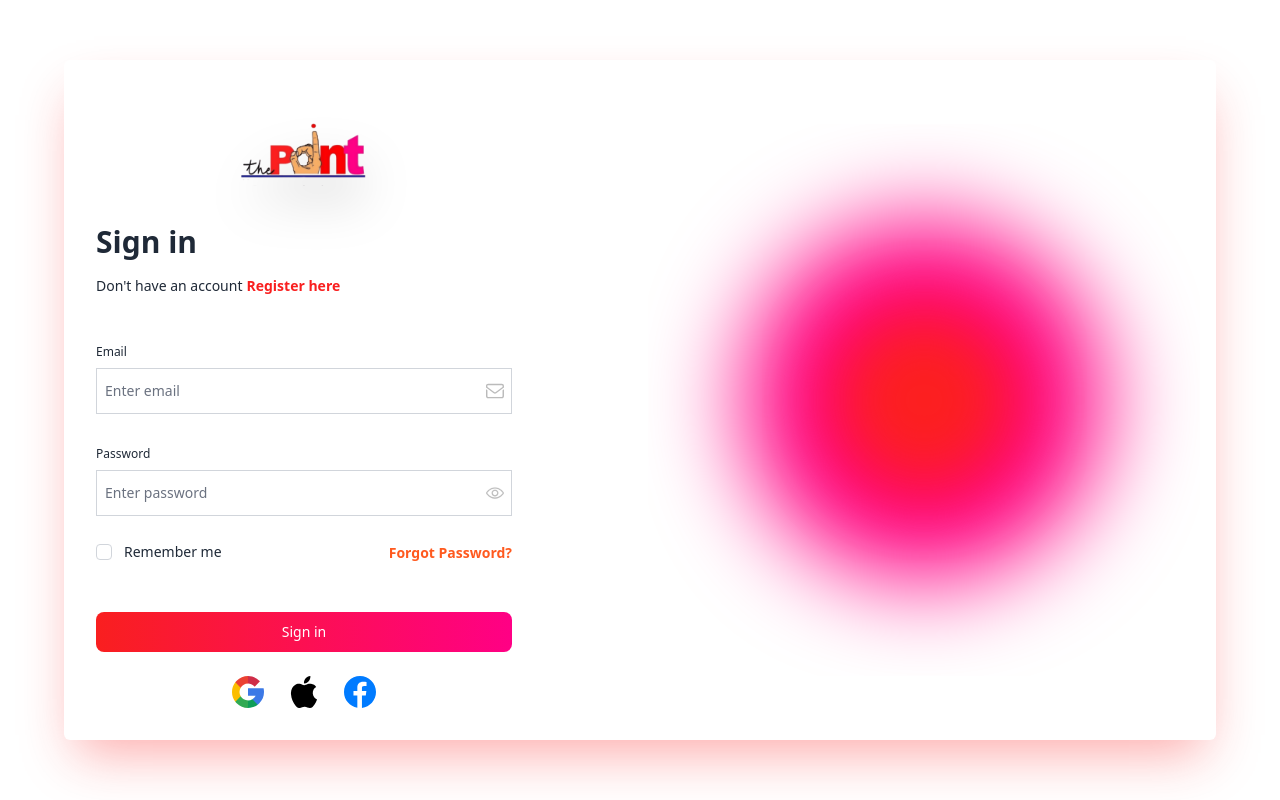
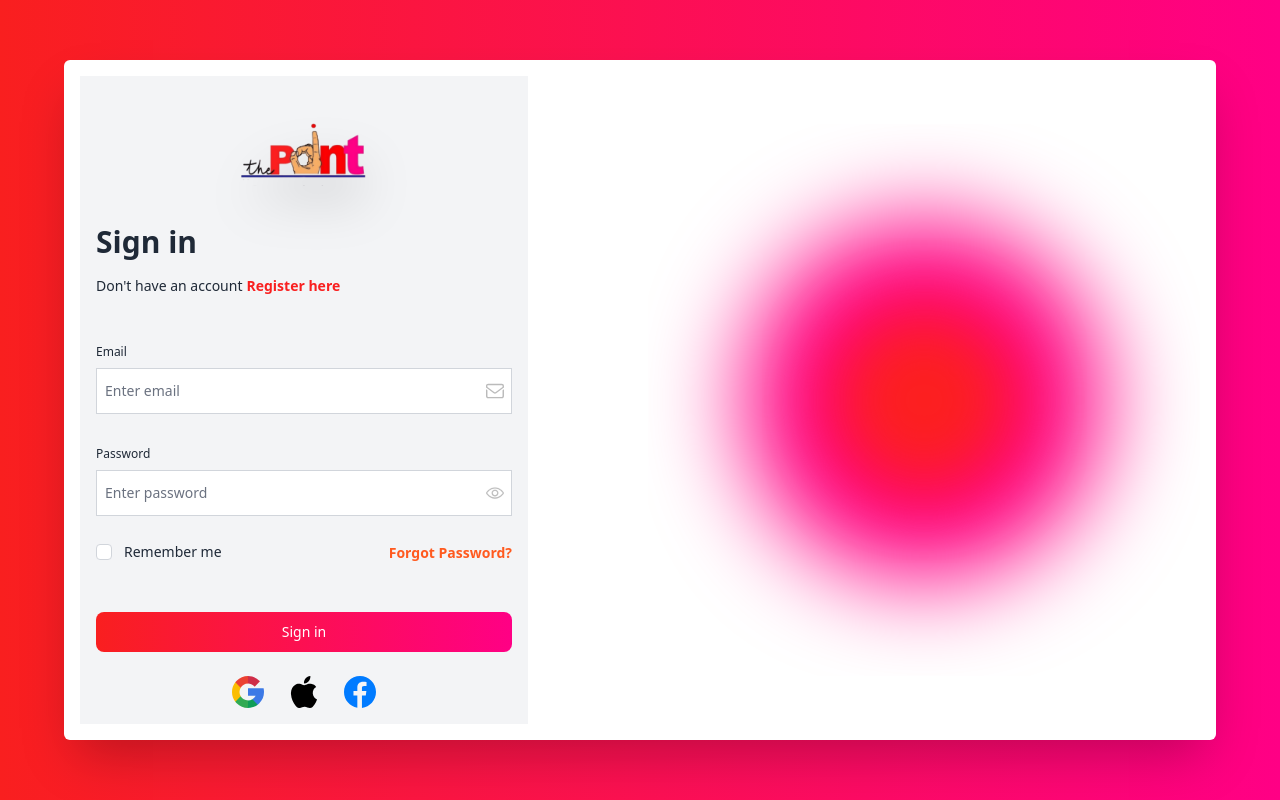
Before and after one commit to jomcelis9/thePoint, a React (Vite) app in the folder thePoint/: page /login in a window 1280 px wide. Built offline with nearby package versions, Linux system fonts and the light colour scheme.

Commit message:
LOGIN PAGE BG

```diff
--- a/thePoint/src/Header.jsx
+++ b/thePoint/src/Header.jsx
@@ -2,7 +2,8 @@ import { Link } from "react-router-dom";
 
 export default function Header() {
   return (
-    <nav class="max-w-[95rem] w-full mx-auto sm:flex sm:items-center sm:justify-between">
+    <div className="border-thePointPink">
+      <nav class="max-w-[95rem] w-full mx-auto sm:flex sm:items-center sm:justify-between ">
       <div class="flex items-center justify-between">
         <div className="-ml-6">
           <img src="src/images/THE POINT LOGO tp 2.png" className="w-36"></img>
@@ -100,5 +101,7 @@ export default function Header() {
         </div>
       </div>
     </nav>
+    </div>
+
   );
 }
--- a/thePoint/src/pages/LoginPage.jsx
+++ b/thePoint/src/pages/LoginPage.jsx
@@ -2,10 +2,10 @@ import { Link } from "react-router-dom";
 
 export default function LoginPage() {
   return (
-<div>
-      <div class="min-h-screen flex flex-col items-center justify-center">
-        <div class="grid md:grid-cols-2 items-center gap-4 max-md:gap-8 max-w-6xl max-md:max-w-lg w-full p-4 m-4 shadow-thePointRed60 shadow-2xl rounded-md">
-          <div class="md:max-w-md w-full px-4 py-4">
+<div className="bg-gradient-to-r from-thePointRed to-thePointPink">
+      <div class="min-h-screen flex flex-col items-center justify-center ">
+        <div class=" grid md:grid-cols-2 items-center gap-4 max-md:gap-8 max-w-6xl max-md:max-w-lg w-full p-4 m-4 shadow-2xl rounded-md bg-white">
+          <div class="md:max-w-md w-full px-4 py-4 bg-gray-100">
             <div className="flex flex-col items-center justify-center ">
                         <img src="/src/images/THE POINT LOGO tp 2.png" className="w-44 bg-transparent drop-shadow-2xl " alt="" />
             </div>
```
